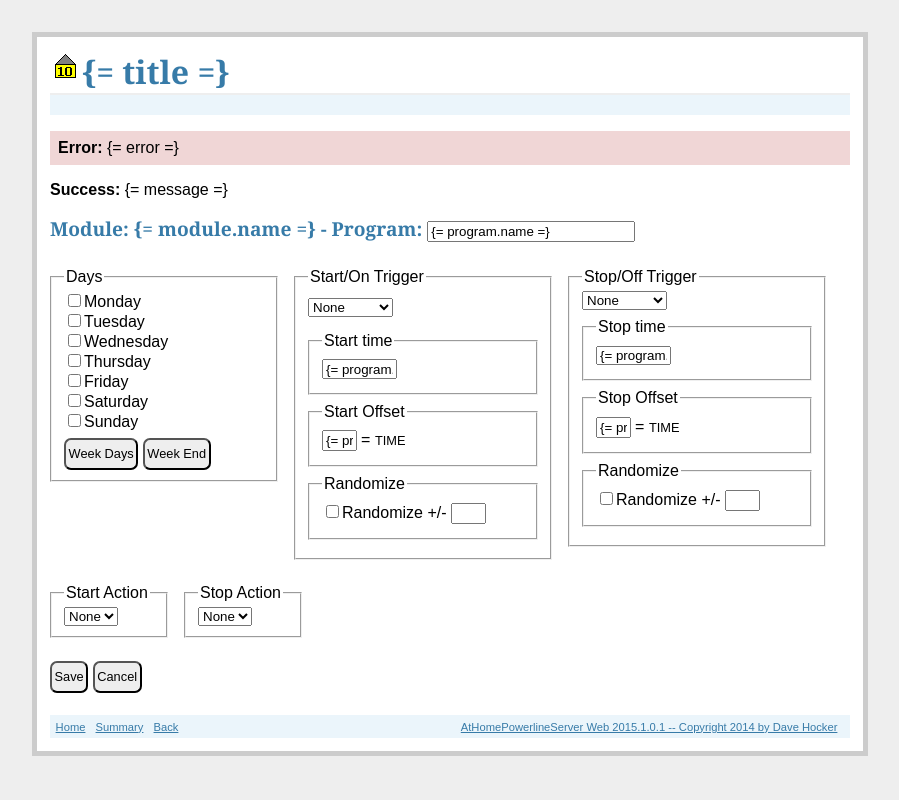
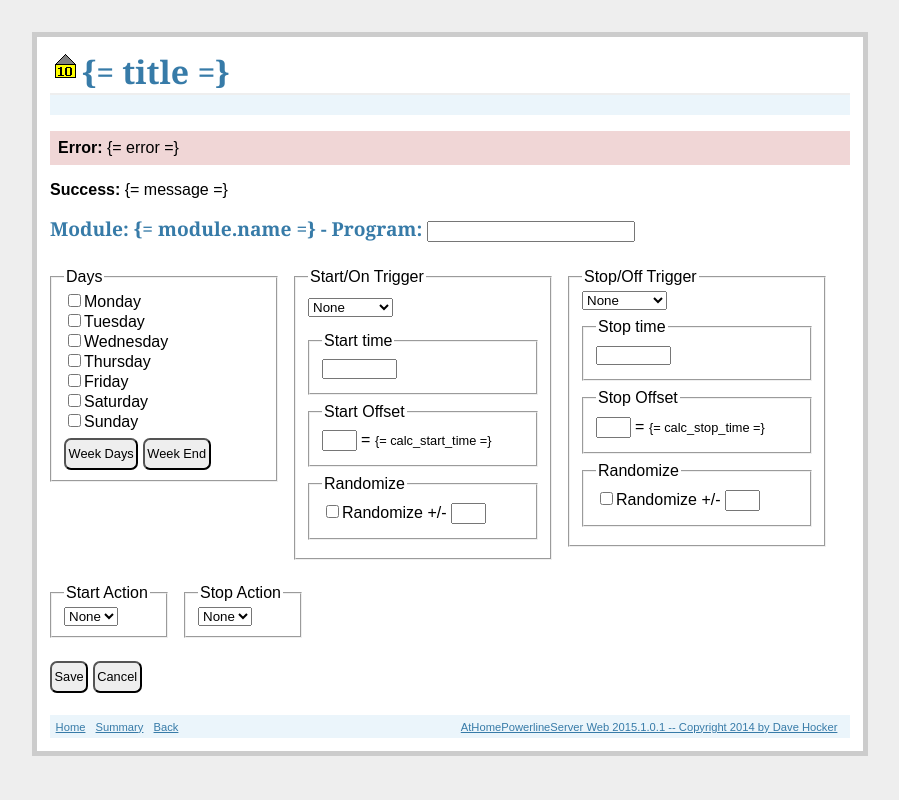
Before and after one commit to dhocker/ahps_web, a Flask app: template ahps_web/templates/program.html in a window 1280 px wide. Shown: the whole page, without its empty margins (190-1089 px from the left). Run offline with Flask 2, Linux system fonts and the light colour scheme; the template is opened without the code that fills it: most values are stand-ins (such as "Sample title", 1, 10 or a date in 2020); parts of the project's set-up code (start-up, migrations or seed data) failed here and were passed over; some libraries are stand-ins or nearby versions.

Commit message:
Finish up work on module program page. Resolved issues with effective time display.

```diff
--- a/ahps_web/static/js/module_programs.js
+++ b/ahps_web/static/js/module_programs.js
@@ -25,6 +25,7 @@ app.controller('moduleProgramsController', function($scope, $http, $sce) {
 
     $scope.title = "AHPS Web";
     $scope.error = "";
+    $scope.message = "";
     // TODO Implement
     $scope.programs = [];
 
--- a/ahps_web/static/js/program.js
+++ b/ahps_web/static/js/program.js
@@ -69,8 +69,15 @@ app.controller('programController', function($scope, $http, $sce) {
         }
 
         /* Initialize start and stop triggers. */
-        startTriggerChanged();
-        stopTriggerChanged();
+        $scope.startTriggerChanged();
+        $scope.stopTriggerChanged();
+        window.onbeforeunload = null;
+
+        /* Initialize sunset/sunrise times */
+        //show_offset_time("start-trigger-method", "start-offset", "start-offset-time", "start-time");
+        //show_offset_time("stop-trigger-method", "stop-offset", "stop-offset-time", "stop-time");
+        $scope.update_effective_start_time();
+        $scope.update_effective_stop_time();
     };
 
     $scope.save_program = function() {
@@ -88,6 +95,7 @@ app.controller('programController', function($scope, $http, $sce) {
                 // Success
                 $scope.error = "";
                 $scope.message = data;
+                window.onbeforeunload = null;
             }).
             error(function(data, status, headers, config) {
                 if (data && (data.message)) {
@@ -100,6 +108,8 @@ app.controller('programController', function($scope, $http, $sce) {
     };
 
     $scope.cancel = function() {
+        window.onbeforeunload = null;
+        window.location.replace("/module/" + String($scope.program.moduleid) + "/programs/page");
     };
 
     $scope.set_weekdays = function() {
@@ -113,53 +123,16 @@ app.controller('programController', function($scope, $http, $sce) {
             $scope.program.day[i] = $scope.program.day[i] ? 0 : 1;
         }
     }
-});
 
-/*
-Code moved from page
-*/
+    $scope.update_effective_start_time = function() {
+        $scope.calc_start_time = calculate_effective_time($scope.program.start_trigger_method, $scope.program.start_offset, $scope.program.start_time);
+    };
 
-/* Page initialization */
-$(document).ready(function() {
+    $scope.update_effective_stop_time = function() {
+        $scope.calc_stop_time = calculate_effective_time($scope.program.stop_trigger_method, $scope.program.stop_offset, $scope.program.stop_time);
+    };
 
-    /* Initialize time controls */
-    /* We have to explicitly supply the spinnerImage because the widget looks for the
-       default in a fixed location (starting from the root of the page). */
-    $.timeEntry.setDefaults({
-        spinnerImage: "static/timeentry/spinnerBlue.png",
-        spinnerBigImage: "static/timeentry/spinnerBlueBig.png",
-        ampmPrefix: " "
-        });
-    $("#start-time").timeEntry();
-    $("#stop-time").timeEntry();
-
-    /* Initialize sunset/sunrise times */
-    show_offset_time("start-trigger-method", "start-offset", "start-offset-time", "start-time");
-    show_offset_time("stop-trigger-method", "stop-offset", "stop-offset-time", "stop-time");
-
-    /* Set up watermarks in program name field */
-    $('#program-name').watermark({text:'Enter a program name...',color: '#c0c0c0'});
-
-    /* Reset change tracking so initialization changes don't trigger it */
-    window.onbeforeunload = null;
-});
-
-function setWeekdays(){
-    $('.weekday').each(function(){ this.checked = !this.checked; });
-    track_change();
-}
-
-function setWeekenddays(){
-    $('.weekendday').each(function(){ this.checked = !this.checked; });
-    track_change();
-}
-
-function showHideFieldset(name){
-    fs_name = "#" + name;
-    $(fs_name).is(":visible") ? $(fs_name).hide() : $(fs_name).show();
-}
-
-function startTriggerChanged(){
+    $scope.startTriggerChanged = function() {
         track_change();
         // Cases for each trigger method. Show/hide group boxes.
         triggerMethod = $("#start-trigger-method").val();
@@ -186,9 +159,11 @@ function startTriggerChanged(){
                 $("#start-randomize-group").show();
                 break;
         }
+
+        $scope.update_effective_start_time();
     }
 
-function stopTriggerChanged(){
+    $scope.stopTriggerChanged = function() {
         track_change();
         // Cases for each trigger method. Show/hide group boxes.
         triggerMethod = $("#stop-trigger-method").val();
@@ -215,6 +190,115 @@ function stopTriggerChanged(){
                 $("#stop-randomize-group").show();
                 break;
         }
+
+        $scope.update_effective_stop_time();
+    };
+    /*
+    For sunset and sunrise base triggers, show the effective time.
+    the sunset/sunrise times are in hidden elements. The start/stop
+    offset is added to the sunrise/sunset time to obtain the
+    effective time. Does not apply to clock-time trigger.
+    */
+    function calculate_effective_time(method, offset, clock_time){
+        if (method.toLowerCase() == "sunset"){
+            var sunset = get_sunset();
+            var sunset_offset = new Date(sunset.getTime() + offset * 60 * 1000);
+            return sunset_offset.toLocaleTimeString();
+            //$time.text(format_datetime(sunset));
+        }
+        else if (method.toLowerCase() == "sunrise"){
+            var sunrise = get_sunrise();
+            var sunrise_offset = new Date(sunrise.getTime() + offset * 60 *1000);
+            return sunrise_offset.toLocaleTimeString();
+            //$time.text(format_datetime(sunrise));
+        }
+        else {
+            /*
+            TODO Solve this problem...
+            Unfortunately, the clock-time string is not in a Javascript friendly format.
+            As a result, we have to manipulate the string to get it from a format of
+            HH:mm AM to yyyy-mm-ddThh:mm (ISO format). The HH:mm AM format uses 12:00 AM
+            to represent midnight, another complicating factor.
+            */
+
+            // Clock time as a Date
+            var ctd = convert_time(clock_time);
+            ctd.setMinutes(ctd.getMinutes() + offset);
+
+            return ctd.toLocaleTimeString();
+        }
+    };
+
+    // Convert a time string hh:mm am/pm to a Date instance
+    function convert_time(timetext) {
+        var pat = /(\d{1,2}):(\d{1,2}) *(am|pm)/i;
+        var m = pat.exec(timetext);
+        var hr = parseInt(m[1]);
+        var min = parseInt(m[2]);
+        var ampm = m[3].toLowerCase();
+        if (hr == 12 && ampm == "am") {
+            hr = 0;
+        }
+        if (ampm == "pm" && hr < 12) {
+            hr += 12;
+        }
+        dt = new Date();
+        dt.setHours(hr);
+        dt.setMinutes(min);
+        dt.setSeconds(0);
+        return dt;
+    };
+
+    /* Retrieve the sunset time as a Date object */
+    function get_sunset(){
+        var s = $("#sunset").val();
+        // Format: 2015-08-30T19:47:41-05:00
+        return new Date(Date.parse(s));
+    };
+
+    /* Retrieve the sunrise time as a Date object */
+    function get_sunrise(){
+        var s = $("#sunrise").val();
+        // Format: 2015-08-30T06:58:46-05:00
+        return new Date(Date.parse(s));
+    };
+
+    function unsaved_changes_warning(e){
+        e.returnValue = "You have unsaved changes on this page.";
+        /*
+        Some browsers (e.g. Chrome, Safari will display the returned text.
+        Firefox does not display the returned text.
+        */
+        return e.returnValue;
+    };
+
+    function track_change(){
+        window.onbeforeunload = unsaved_changes_warning;
+    };
+});
+
+/*
+Code moved from page
+*/
+
+/* Page initialization */
+$(document).ready(function() {
+
+    /* Initialize time controls */
+    /* We have to explicitly supply the spinnerImage because the widget looks for the
+       default in a fixed location (starting from the root of the page). */
+    $.timeEntry.setDefaults({
+        spinnerImage: "static/timeentry/spinnerBlue.png",
+        spinnerBigImage: "static/timeentry/spinnerBlueBig.png",
+        ampmPrefix: " "
+        });
+    $("#start-time").timeEntry();
+    $("#stop-time").timeEntry();
+});
+
+function showHideFieldset(name){
+    fs_name = "#" + name;
+    $(fs_name).is(":visible") ? $(fs_name).hide() : $(fs_name).show();
 }
 
 /* Valid all inputs on submit */
@@ -245,24 +329,6 @@ function validate_numeric_control(control_id, name){
         return false;
     }
     return true;
-}
-
-function submit_form(){
-    if (validate_inputs()){
-        $("#program-form").submit();
-    }
-}
-
-/* Retrieve the sunset time as a Date object */
-function get_sunset(){
-    var s = $("#sunset").val();
-    return new Date(Date.parse(s));
-}
-
-/* Retrieve the sunrise time as a Date object */
-function get_sunrise(){
-    var s = $("#sunrise").val();
-    return new Date(Date.parse(s));
 }
 
 /* Format date/time */
@@ -297,13 +363,14 @@ function show_offset_time(method_id, offset_id, time_id, clock_time_id){
 
     var offset = parseInt($offset.val());
 
-    if ($method.val() == "sunset"){
+    var method = $method.val().toLowerCase();
+    if (method == "sunset"){
         var sunset = get_sunset();
         sunset.setMinutes(sunset.getMinutes() + offset);
         $time.text(sunset.toLocaleTimeString());
         //$time.text(format_datetime(sunset));
     }
-    else if ($method.val() == "sunrise"){
+    else if (method == "sunrise"){
         var sunrise = get_sunrise();
         sunrise.setMinutes(sunrise.getMinutes() + offset);
         $time.text(sunrise.toLocaleTimeString());
--- a/ahps_web/templates/program.html
+++ b/ahps_web/templates/program.html
@@ -18,50 +18,15 @@
 {% extends "layout.html" %}
 
 {% block head %}
-	<script type="text/javascript" src="{{ url_for('static', filename='watermark/watermark.js') }}"></script>
-
-    <script type="text/javascript">
-
-    </script>
 {% endblock %}
-
-{# Macros for the program actions that can be assigned to a start or stop event #}
-
-{% macro select_option(value, selected_value) -%}
-    <p>{{ selected_value }}</p>
-    {% if value == selected_value %}
-        <option value="{{ value }}" selected="true">{{ value | capitalize() }}</option>
-    {% else %}
-        <option value="{{ value }}">{{ value | capitalize() }}</option>
-    {% endif %}
-{%- endmacro %}
-
-{% macro program_actions(id, class, name, selected_value) %}
-    <select id="{{ id }}" class="{{ class }}" name="{{ name }}" onchange="track_change()">
-        {{ select_option("none", selected_value) }}
-        {{ select_option("on", selected_value) }}
-        {{ select_option("off", selected_value) }}
-    </select>
-{% endmacro %}
-
-{# Macros for generating the start/stop trigger method #}
-
-{% macro trigger_methods(id, class, name, selected_value, onchange) %}
-    <select id="{{ id }}" class="{{ class }}" name="{{ name }}" onchange="javascript:{{ onchange }}">
-        {{ select_option("none", selected_value) }}
-        {{ select_option("clock-time", selected_value) }}
-        {{ select_option("sunset", selected_value) }}
-        {{ select_option("sunrise", selected_value) }}
-    </select>
-{% endmacro %}
 
 {% block body %}
     {# The id of the program being edited #}
     <input type="hidden" id="programid" value="{{ programid }}">
 
     <h2>Module: {= module.name =} - Program:
-        <input type="text" class="input-program-name" id="program-name" name="program-name" value="{= program.name =}"
-                onchange="track_change()" >
+        <input type="text" class="input-program-name" id="program-name" name="program-name" ng-model="program.name"
+                ng-change="track_change()" >
     </h2>
 
     {#
@@ -109,7 +74,7 @@
             program.start_trigger_method, "startTriggerChanged()") }}
         #}
         <select id="start-trigger-method" class="start-trigger-method" name="start-trigger-method"
-                onchange="startTriggerChanged()" ng-model="program.start_trigger_method">
+                ng-change="startTriggerChanged()" ng-model="program.start_trigger_method">
             <option value="none" ng-selected="program.start_trigger_method == 'none'">None</option>
             <option value="clock-time" ng-selected="program.start_trigger_method == 'clock-time'">Clock-time</option>
             <option value="sunset" ng-selected="program.start_trigger_method == 'sunset'">Sunset</option>
@@ -118,19 +83,19 @@
 
         <fieldset id="start-time-group" class="program-trigger-group" ng-show="program.start_trigger_method == 'clock-time'">
             <legend>Start time</legend>
-            <input id="start-time" type="text" class="input-time" name="start-time" value="{= program.start_time =}"
-                   onblur='show_offset_time("start-trigger-method", "start-offset", "start-offset-time", "start-time")'
+            <input id="start-time" type="text" class="input-time" name="start-time" ng-model="program.start_time"
+                   ng-blur="update_effective_start_time()"
                    onchange="track_change()">
         </fieldset>
 
         <fieldset id="start-offset-group" class="program-trigger-group">
             <legend>Start Offset</legend>
             <input type="text" id="start-offset" class="input-number" name="start-offset"
-                   value="{= program.start_offset =}"
-                   onblur='show_offset_time("start-trigger-method", "start-offset", "start-offset-time", "start-time")'
+                   ng-model="program.start_offset"
+                   ng-blur="update_effective_start_time()"
                    onchange="track_change()">
             <span> = </span>
-            <span id="start-offset-time" class="offset-time">TIME</span>
+            <span id="start-offset-time" class="offset-time">{= calc_start_time =}</span>
         </fieldset>
 
         <fieldset id="start-randomize-group" class="program-trigger-group">
@@ -158,7 +123,7 @@
             program.stop_trigger_method, "stopTriggerChanged()") }}
         #}
         <select id="stop-trigger-method" class="sop" name="stop-trigger-method"
-                onchange="stopTriggerChanged()" ng-model="program.stop_trigger_method">
+                ng-change="stopTriggerChanged()" ng-model="program.stop_trigger_method">
             <option value="none" ng-selected="program.stop_trigger_method == 'none'">None</option>
             <option value="clock-time" ng-selected="program.stop_trigger_method == 'clock-time'">Clock-time</option>
             <option value="sunset" ng-selected="program.stop_trigger_method == 'sunset'">Sunset</option>
@@ -167,28 +132,28 @@
 
         <fieldset id="stop-time-group" class="program-trigger-group" ng-show="program.stop_trigger_method == 'clock-time'">
             <legend>Stop time</legend>
-            <input id="stop-time" type="text" class="input-time" name="stop-time" value="{= program.stop_time =}"
-                   onblur='show_offset_time("stop-trigger-method", "stop-offset", "stop-offset-time", "stop-time")'
-                   onchange="track_change()">
+            <input id="stop-time" type="text" class="input-time" name="stop-time" ng-model="program.stop_time"
+                   ng-blur="update_effective_stop_time()"
+                   ng-change="track_change()">
         </fieldset>
 
         <fieldset id="stop-offset-group" class="program-trigger-group">
             <legend>Stop Offset</legend>
             <input type="text" id="stop-offset" class="input-number" name="stop-offset"
-                   value="{= program.stop_offset =}"
-                   onblur='show_offset_time("stop-trigger-method", "stop-offset", "stop-offset-time", "stop-time")'
-                   onchange="track_change()">
+                   ng-model="program.stop_offset"
+                   ng-blur="update_effective_stop_time()"
+                   ng-change="track_change()">
             <span> = </span>
-            <span id="stop-offset-time" class="offset-time">TIME</span>
+            <span id="stop-offset-time" class="offset-time">{= calc_stop_time =}</span>
         </fieldset>
 
         <fieldset id="stop-randomize-group" class="program-trigger-group">
             <legend>Randomize</legend>
             <input type="checkbox" class="stop-randomize" id="stop-randomize"
-                   onchange="track_change()" ng-model="program.stop_randomize"
+                   ng-change="track_change()" ng-model="program.stop_randomize"
                    ng-true-value="1" ng-false-value="0">Randomize +/-
             <input type="text" id="stop-randomize-amount" class="input-number" name="stop-randomize-amount"
-                   onchange="track_change()" ng-model="program.stop_randomize_amount">
+                   ng-change="track_change()" ng-model="program.stop_randomize_amount">
             <br/>
         </fieldset>
     </fieldset>
@@ -205,7 +170,7 @@
         {#
         {{ program_actions("start-action", "start-action", "start-action", program.start_action) }}
         #}
-        <select id="start-action" class="start-action" name="start-action" onchange="track_change()"
+        <select id="start-action" class="start-action" name="start-action" ng-change="track_change()"
                 ng-model="program.start_action">
             <option value="none" ng-selected="program.start_action == 'none'">None</option>
             <option value="on" ng-selected="program.start_action == 'on'">On</option>
@@ -219,7 +184,7 @@
         {#
         {{ program_actions("stop-action", "stop-action", "stop-action", program.stop_action) }}
         #}
-        <select id="stop-action" class="stop-action" name="stop-action" onchange="track_change()"
+        <select id="stop-action" class="stop-action" name="stop-action" ng-change="track_change()"
                 ng-model="program.stop_action">
             <option value="none" ng-selected="program.stop_action == 'none'">None</option>
             <option value="on" ng-selected="program.stop_action == 'on'">On</option>
```
Lines whose indentation alone changed are shown as unchanged.
